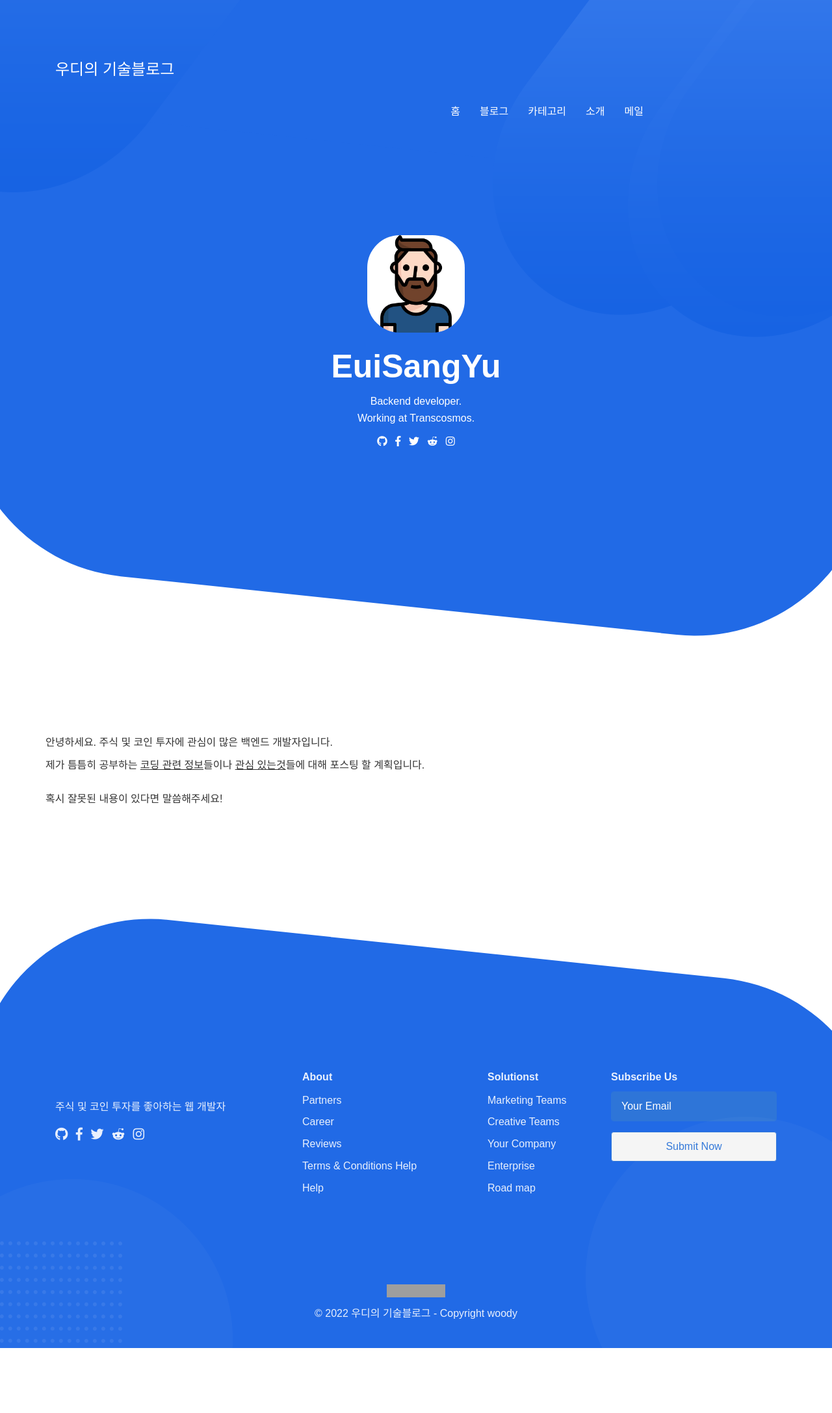
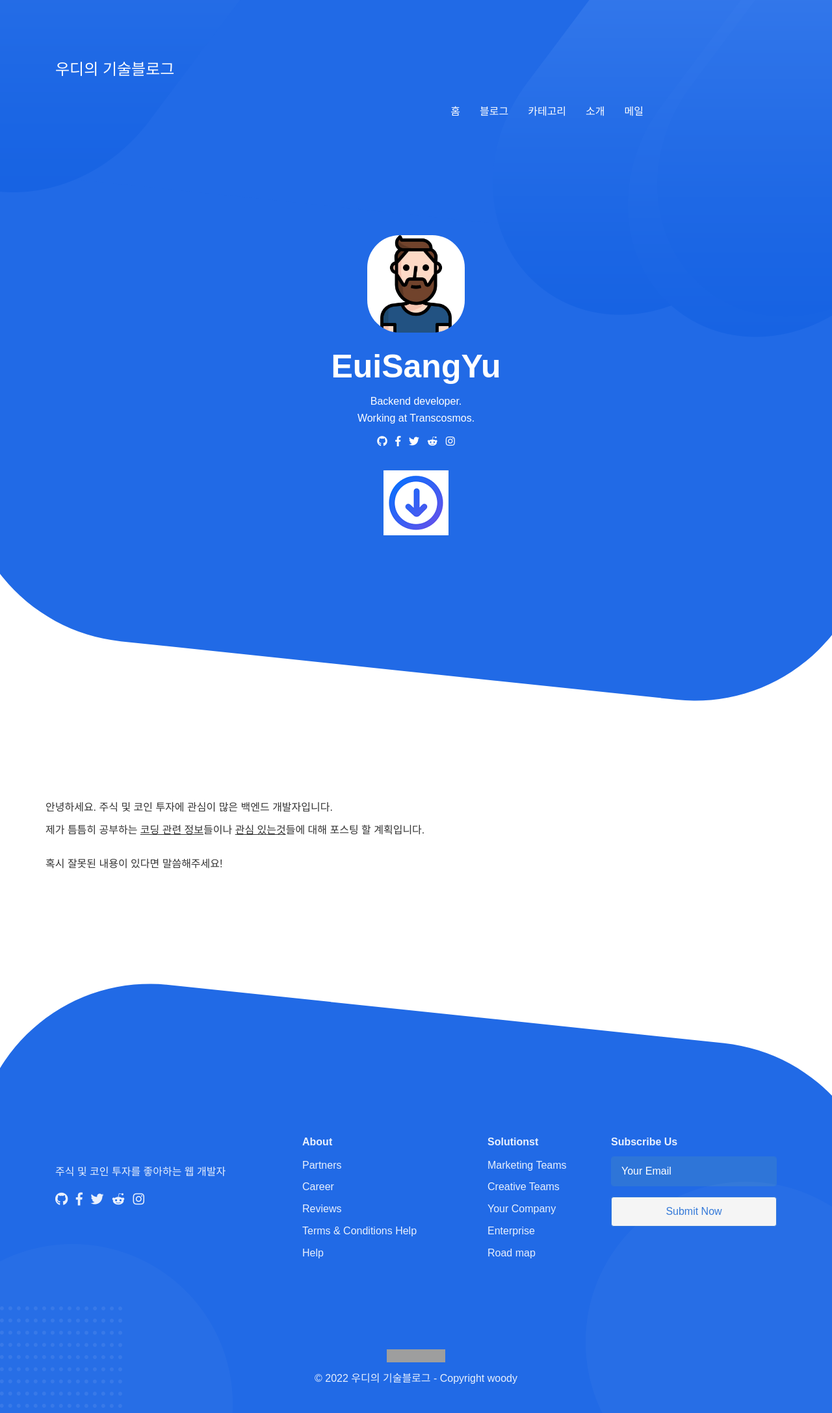
Before and after one commit to yuuisang/yuuisang.github.io, a Jekyll site: the page built from _authors/EuiSangYu.html, in a window 1280 px wide. Shown: the whole page at 65% size. Built offline with Jekyll 4.4.1, drawn with Linux system fonts in a browser that asks for light colours; some web fonts are replaced; before the commit the page ends 2075 px from its top, so only the background shows below that; grey boxes are pictures that could not be loaded.

Commit message:
arrowdown btn add

```diff
--- a/_includes/header.html
+++ b/_includes/header.html
@@ -99,7 +99,9 @@
         <div class="row">
             <div class="col-md-12">
                 <div class="page-title text-center white-all">
-                    <a href="#desc_start" style="background-image: src('../assets/images/downbutton.png');"></a>
+                    <a href="#desc_start">
+                        <img src="/assets/images/downbutton.png">
+                    </a>
                 </div>
             </div>
         </div>
```
